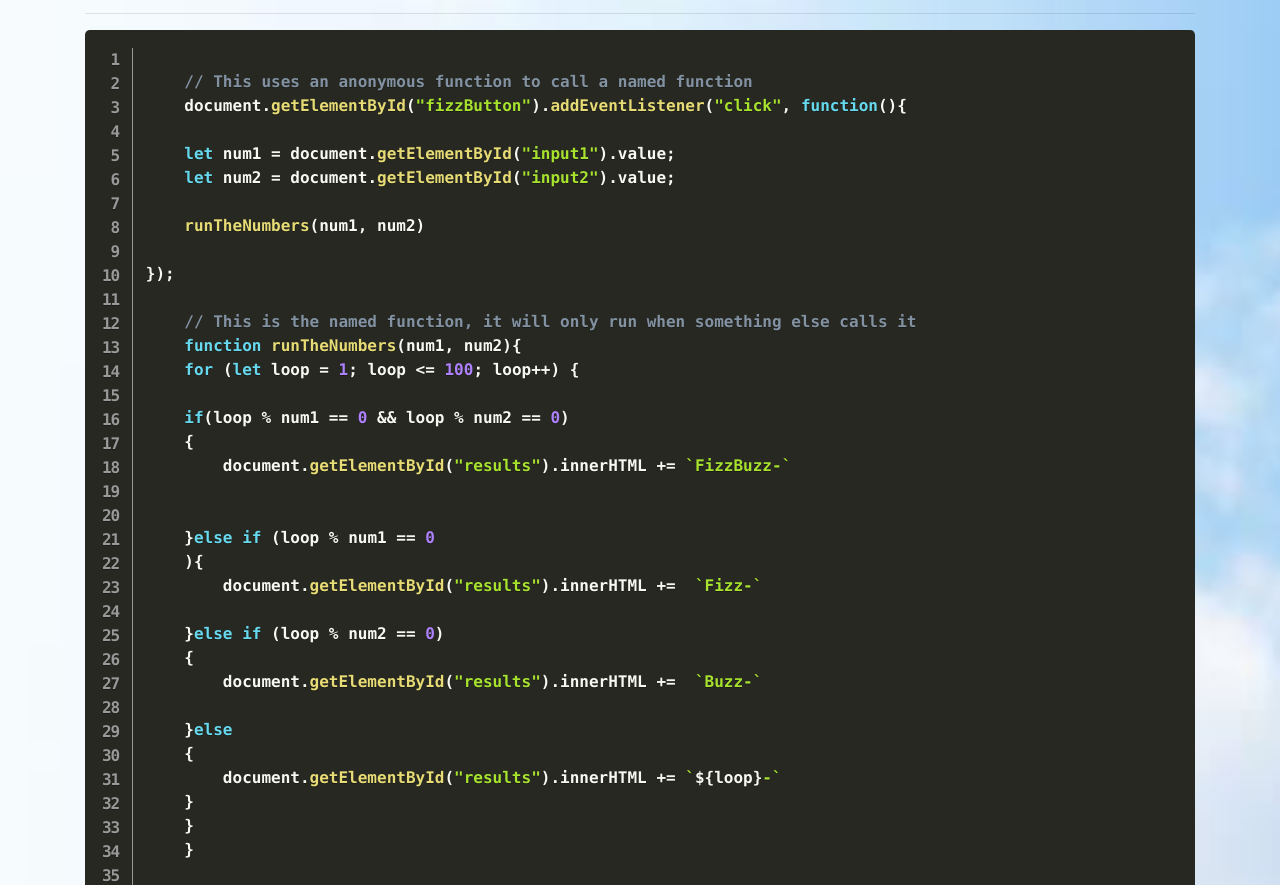
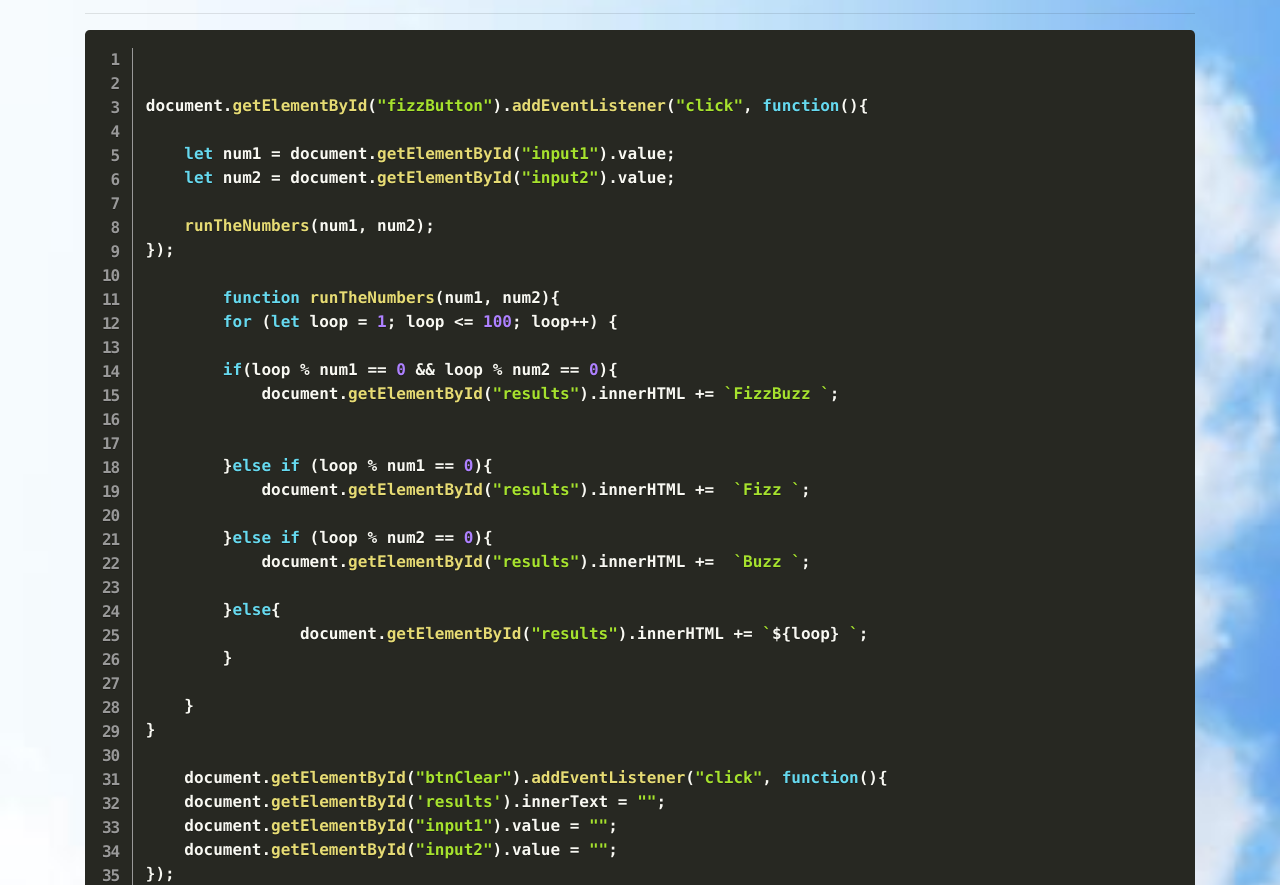
Before and after one commit to DavidRossBergerson/FizzBuzz, a plain HTML site: page code.html in a window 1280 px wide. Shown: the part 247-1132 px from the top of the page. Drawn offline with nearby package versions, Linux system fonts and the light colour scheme.

Commit message:
touchups

```diff
--- a/code.html
+++ b/code.html
@@ -52,53 +52,40 @@
               <div class="col">
 
         <pre class ="line-numbers"><code class="language-javascript">
-    // This uses an anonymous function to call a named function
+
 document.getElementById("fizzButton").addEventListener("click", function(){
 
     let num1 = document.getElementById("input1").value;
     let num2 = document.getElementById("input2").value;
 
-    runTheNumbers(num1, num2)
-
+    runTheNumbers(num1, num2);
 });
 
-    // This is the named function, it will only run when something else calls it
         function runTheNumbers(num1, num2){
         for (let loop = 1; loop <= 100; loop++) {
 
-    if(loop % num1 == 0 && loop % num2 == 0)
-    {
-        document.getElementById("results").innerHTML += `<span class="fizz">FizzBuzz-</span>`
+        if(loop % num1 == 0 && loop % num2 == 0){
+            document.getElementById("results").innerHTML += `<span class="fizz">FizzBuzz </span>`;
 
 
-    }else if (loop % num1 == 0
-    ){
-        document.getElementById("results").innerHTML +=  `<span class="fizz">Fizz-</span>`
+        }else if (loop % num1 == 0){
+            document.getElementById("results").innerHTML +=  `<span class="fizz">Fizz </span>`;
 
-    }else if (loop % num2 == 0)
-    {
-        document.getElementById("results").innerHTML +=  `<span class="fizz">Buzz-</span>`
+        }else if (loop % num2 == 0){
+            document.getElementById("results").innerHTML +=  `<span class="fizz">Buzz </span>`;
 
-    }else
-    {
-        document.getElementById("results").innerHTML += `${loop}-`
+        }else{
+                document.getElementById("results").innerHTML += `${loop} `;
         }
+
     }
 }
 
     document.getElementById("btnClear").addEventListener("click", function(){
     document.getElementById('results').innerText = "";
-
-
+    document.getElementById("input1").value = "";
+    document.getElementById("input2").value = "";
 });
-
-
-
-
-
-
-
-
 </code>
           </pre>
 
--- a/css/fizzbuzz.css
+++ b/css/fizzbuzz.css
@@ -37,3 +37,9 @@ p{
             display: flex;
         }
     }
+
+    .table{
+        table-layout: auto;
+        border-width: 2px;
+        border-color: skyblue;
+    }
```
Also changed, not shown: js/fizzbuzz.js (+9 -17 lines), solve.html (+7 -3 lines). Lines whose indentation alone changed are shown as unchanged.
